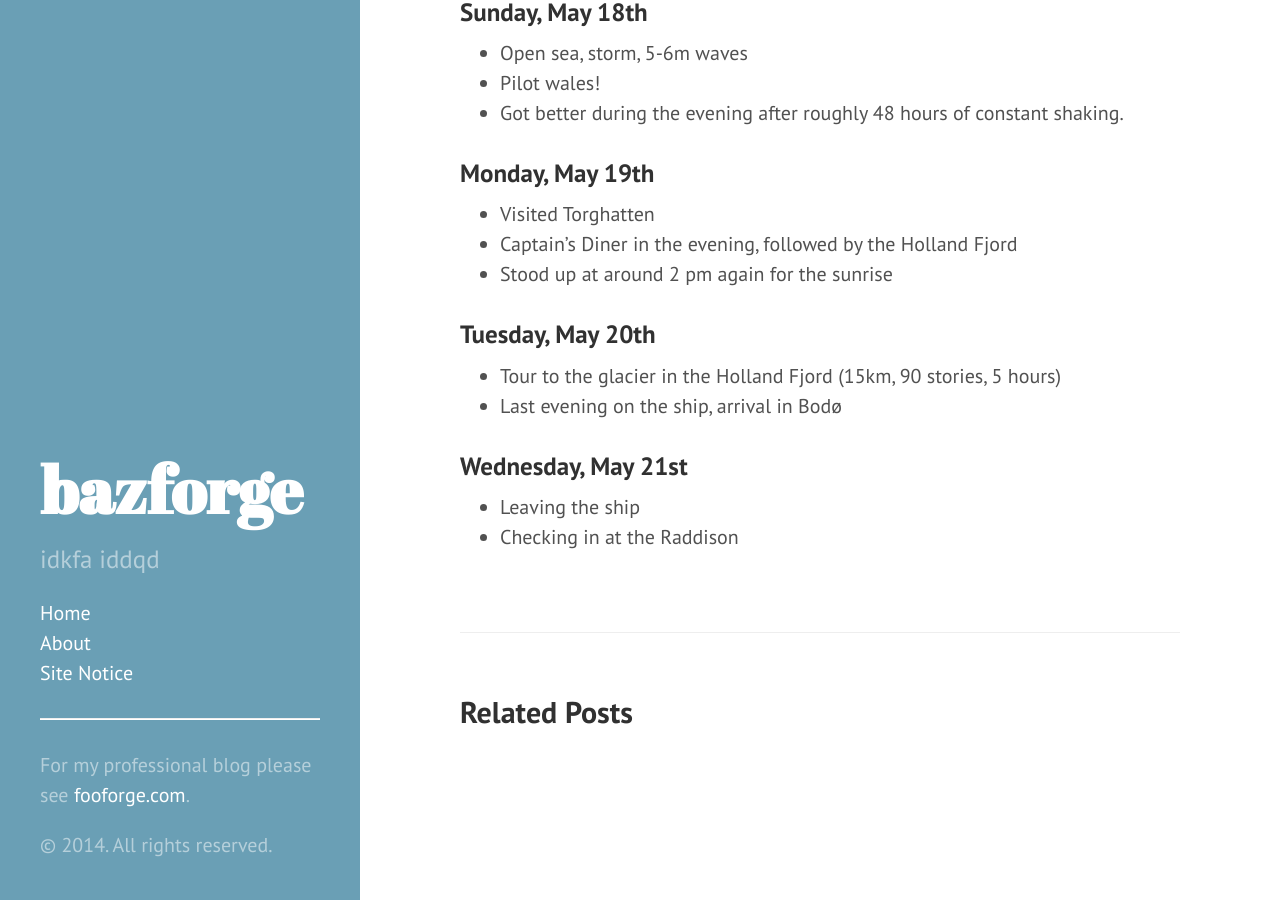
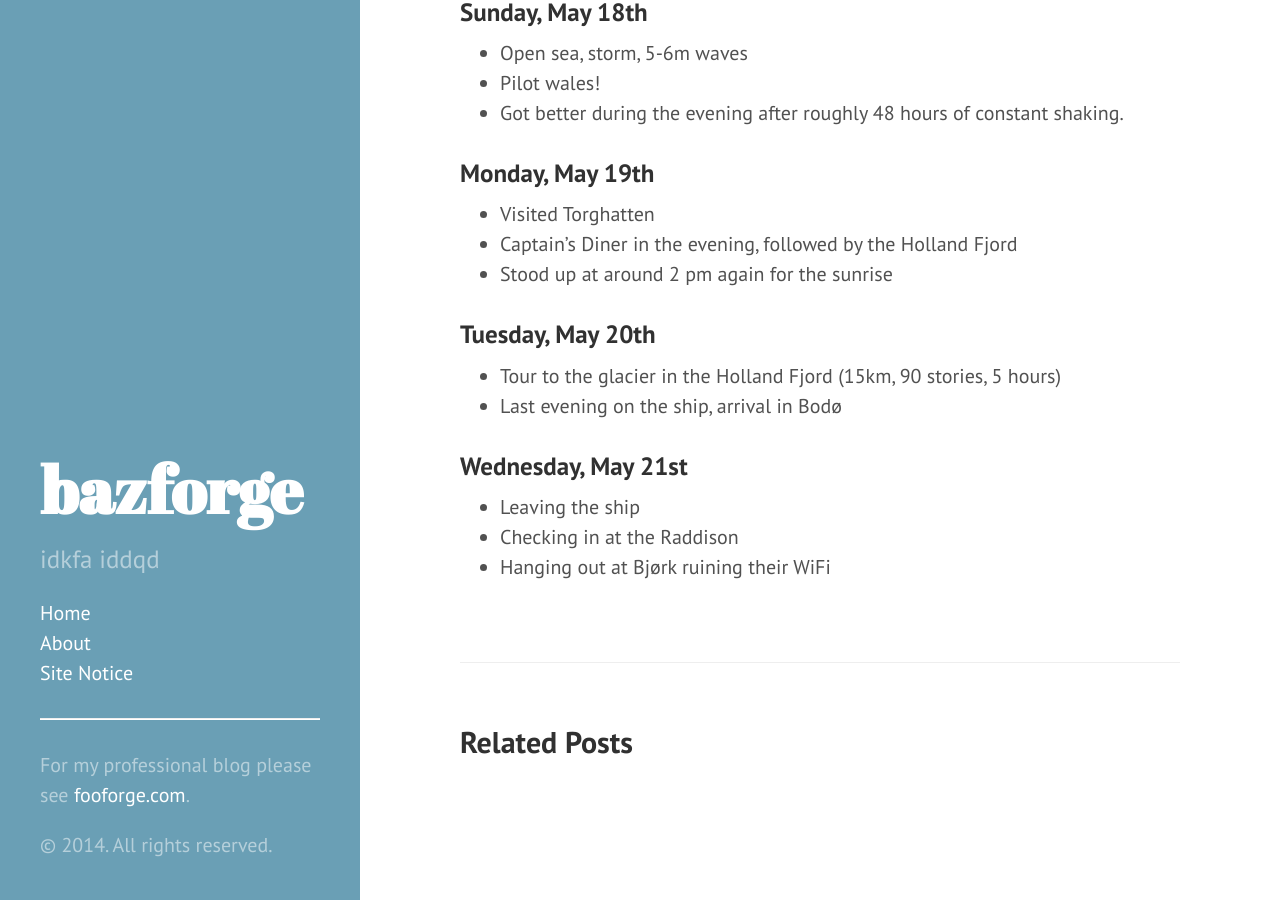
Before and after one commit to fooforge/bazforge.com, a Jekyll site: the page built from _posts/2014-05-21-Sailing-from-Hamburg-to-Bodo.md, in a window 1280 px wide and 900 px high, scrolled down 1442 px. Built offline with Jekyll 4.4.1, drawn with Linux system fonts in a browser that asks for light colours; Markdown is read by kramdown in place of the engine named in the settings.

Commit message:
Extend the sailing trip post

```diff
--- a/_posts/2014-05-21-Sailing-from-Hamburg-to-Bodo.md
+++ b/_posts/2014-05-21-Sailing-from-Hamburg-to-Bodo.md
@@ -68,3 +68,4 @@ categories: vacation
 
 * Leaving the ship
 * Checking in at the Raddison
+* Hanging out at Bjørk ruining their WiFi
```
